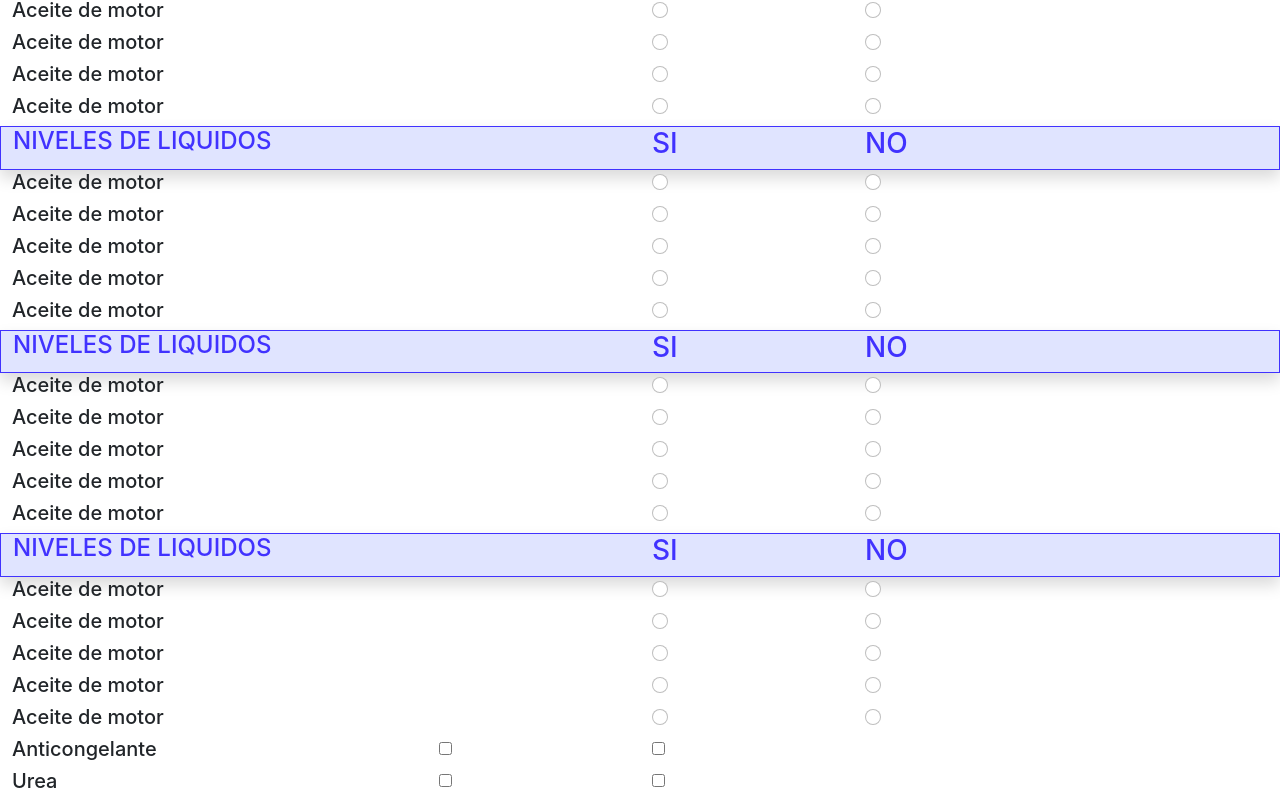
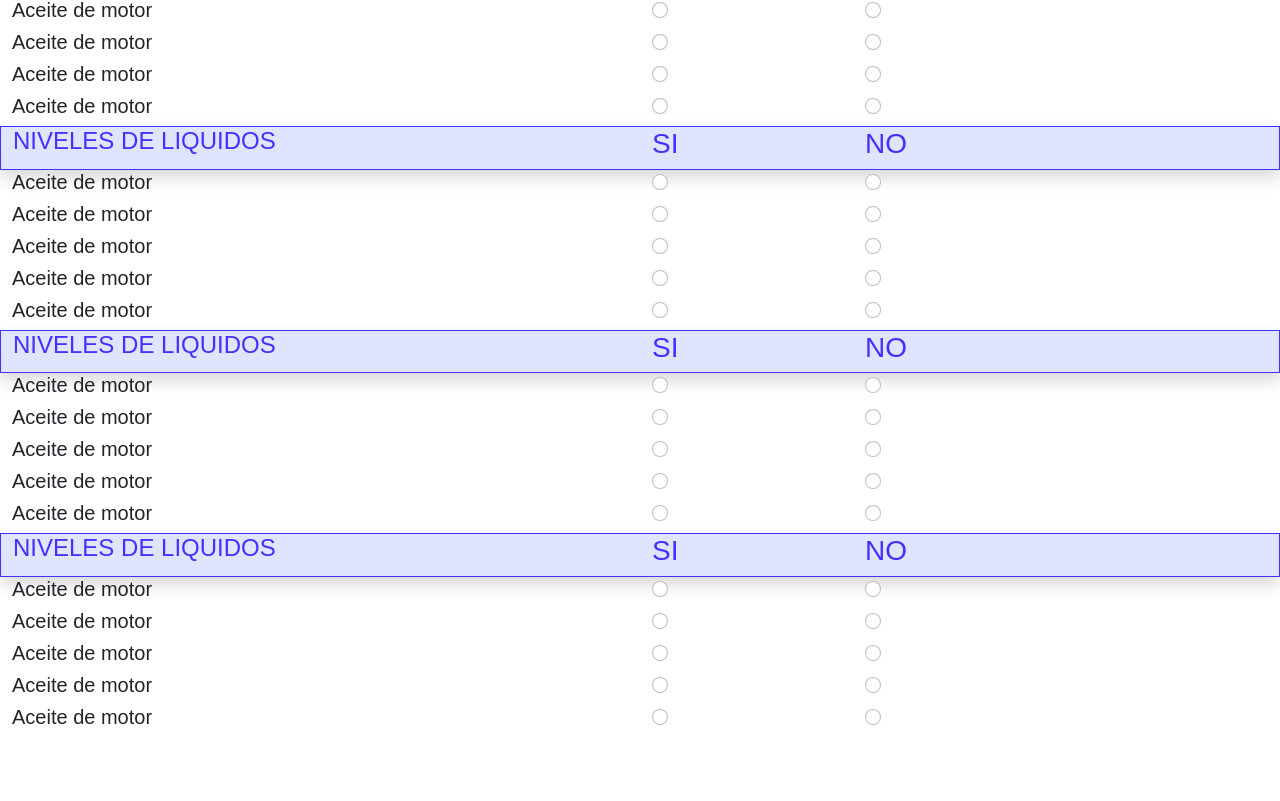
Before and after one commit to Diegojrpaq/check-vehiculo, a React (Create React App) app: page / in a window 1280 px wide. Shown: the part 496-1297 px from the top of the page. After the commit the page ends 1233 px from the top, so only its background shows below. Built offline with nearby package versions, Linux system fonts and the light colour scheme.

Commit message:
Agregamos la fuente de google poppins al proyecto

```diff
--- a/src/App.jsx
+++ b/src/App.jsx
@@ -7,7 +7,8 @@ function App() {
   let km = '500,000';
   let numcamion = 12345678;
   let config = {
-    title: 'REVISIÓN DE PUNTOS BÁSICO DEL VEHICULO',
+    /* title: 'REVISIÓN DE PUNTOS BÁSICO DEL VEHICULO', */
+    title: 'Revisión de puntos básicos del vehiculo',
     pathLogo: '',
     datainfo: {
       head: 'INFORMACION INICIAL',
@@ -48,32 +49,6 @@ function App() {
         <CheckSection></CheckSection>
         <CheckSection></CheckSection>
         <CheckSection></CheckSection>
-
-        <div className="secc-registro">
-
-          <div className="row">
-            <div className="col-4">
-              <p className='h5'>Anticongelante</p>
-            </div>
-            <div className="col-2">
-              <input type="checkbox" />
-            </div>
-            <div className="col-2">
-              <input type="checkbox" />
-            </div>
-          </div>
-          <div className="row">
-            <div className="col-4">
-              <p className='h5'>Urea</p>
-            </div>
-            <div className="col-2">
-              <input type="checkbox" />
-            </div>
-            <div className="col-2">
-              <input type="checkbox" />
-            </div>
-          </div>
-        </div>
       </div>
     </div>
   );
--- a/src/Css/App.css
+++ b/src/Css/App.css
@@ -1,6 +1,8 @@
 :root{
+  --color-azul-principal: #4132FF;
 
 }
+@import url('https://fonts.googleapis.com/css2?family=Poppins&display=swap');
 
 body{
 /*   background: #ecf0fd; */
@@ -8,6 +10,9 @@ body{
   /* background: #e6eaff; */
   /* background: #EEEEFF; */
 
+}
+.App{
+  font-family: 'Poppins', sans-serif;
 }
 .container-info{
   background: white;
@@ -22,7 +27,7 @@ body{
   color: white; */
   background: white
   ;
-  color: #004AAD;
+  color: var(--color-azul-principal);
   border: v  1px solid;
   /* border: #cee0f7  1px solid; */
   margin-top: 20px;
@@ -60,10 +65,18 @@ body{
 .title-secction{
   border:1px  rgb(228, 223, 223) solid;
   /* background: #004AAD; */
-  border: #4132FF 1px solid;
+  border: var(--color-azul-principal) 1px solid;
   background: #E0E4FF;
   /* background: white; */
-  color: #4132FF;
+  color: var(--color-azul-principal);
+}
+.title-secction{
+  border:1px  rgb(228, 223, 223) solid;
+  /* background: #004AAD; */
+  border: var(--color-azul-principal) 1px solid;
+  background: #E0E4FF;
+  /* background: white; */
+  color: var(--color-azul-principal);
 }
 
 
```
